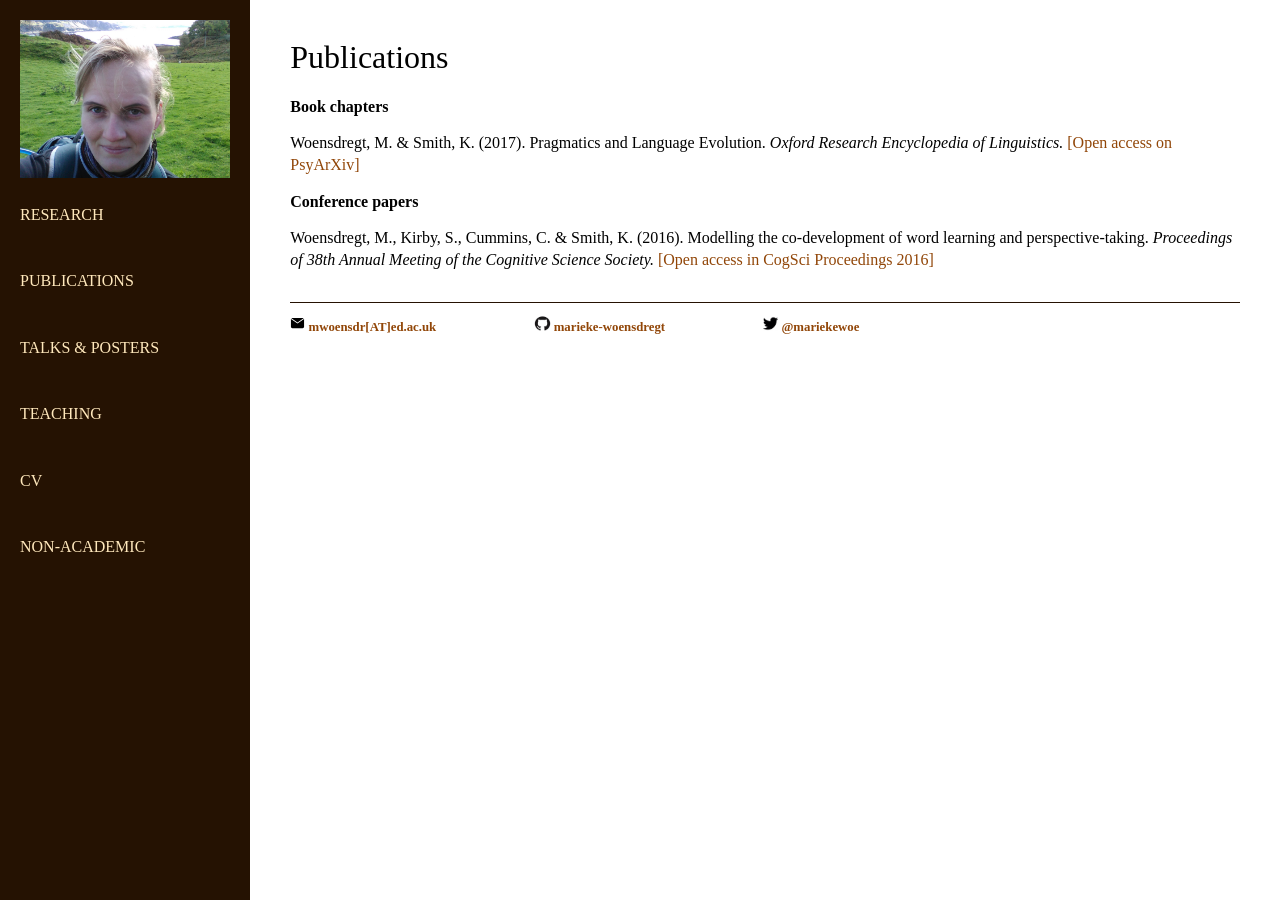
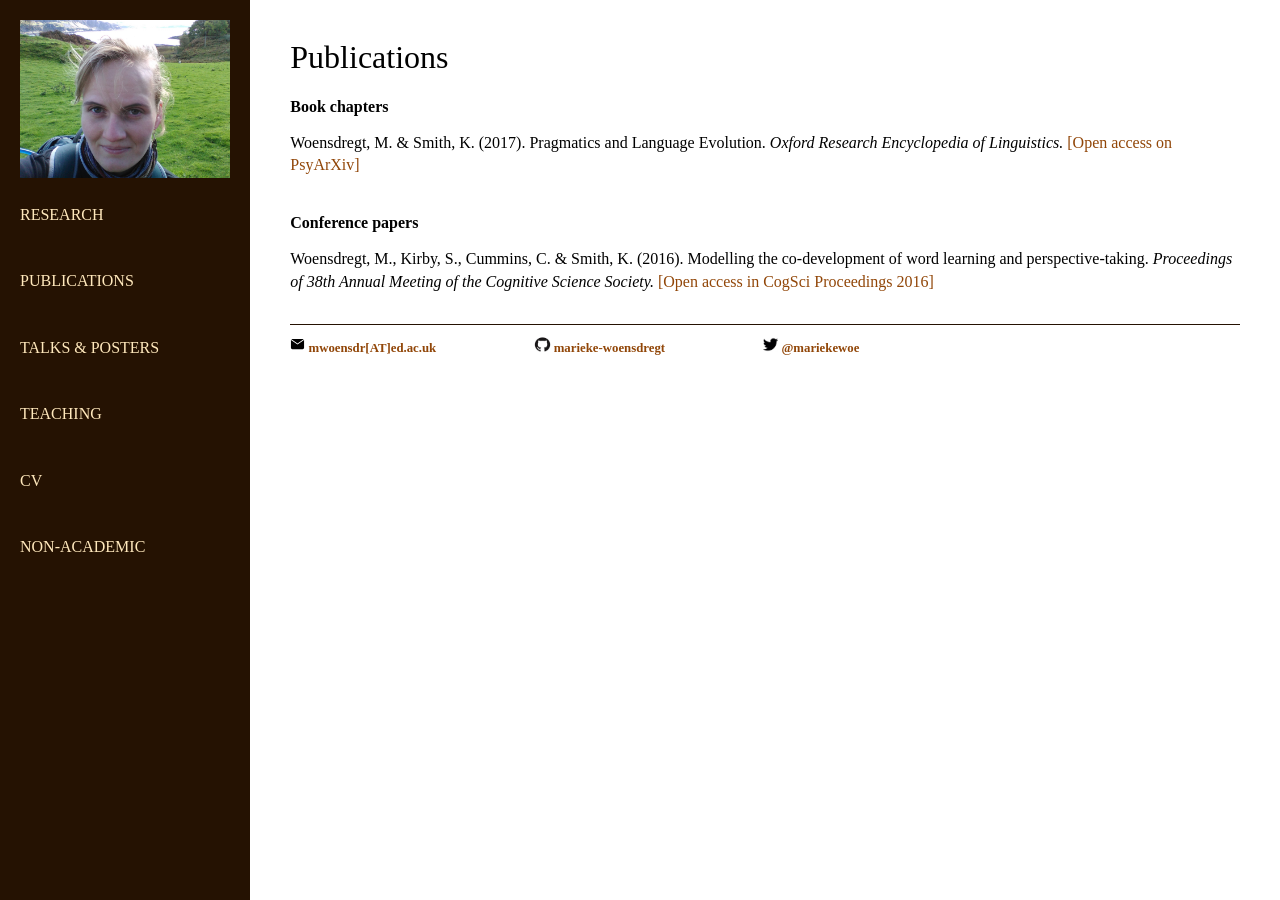
Before and after one commit to marieke-woensdregt/marieke-woensdregt.github.io, a Jekyll site: the page built from publications/index.html, in a window 1280 px wide. Built offline with Jekyll 4.4.1, drawn with Linux system fonts in a browser that asks for light colours.

Commit message:
Update index.html

```diff
--- a/publications/index.html
+++ b/publications/index.html
@@ -5,7 +5,7 @@ title: Publications
 <div class="blurb">
 	<h1>Publications</h1>
 	<h3> Book chapters </h3>
-	<p class="bottom-two">
+	<p class="bottom-one">
 		Woensdregt, M. &amp; Smith, K. (2017). Pragmatics and Language Evolution.
 		<i>Oxford Research Encyclopedia of Linguistics.</i>
 		<a href="https://psyarxiv.com/5sqfj/">[Open access on PsyArXiv]</a>
```
